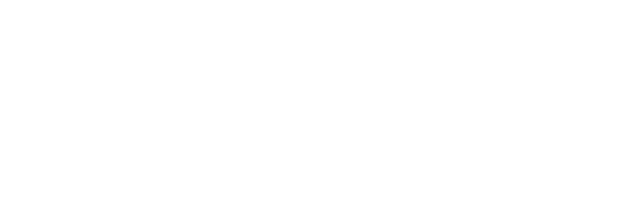
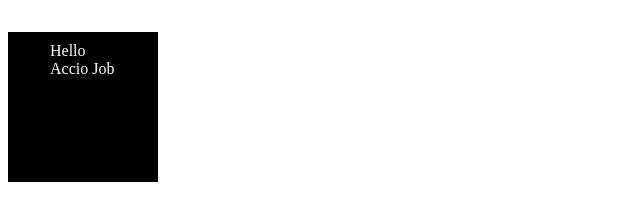
Before and after one commit to acciojob/hello-acciojob-KnightRiderSharad, a website: page main.html in a window 1280 px wide. Shown: the whole page, without its empty margins (0-640 px from the left). Drawn offline with Linux system fonts and the light colour scheme.

Commit message:
completed

```diff
--- a/main.html
+++ b/main.html
@@ -7,7 +7,11 @@
 </head>
 
 <body>
-	<!-- the entire body must be written by student -->
+	<main class="Accio" id="Job">
+      <p class="hello-accio-job">Hello Accio Job</p>
+	  </main>
+
+
     <script type="text/javascript" src="./script.js">
 </script>
 
--- a/styles.css
+++ b/styles.css
@@ -1,2 +1,12 @@
+.Accio{
+    width:150px;
+    height:150px;
+    background-color: black;
+}
 
+.hello-accio-job{
+    color: white;
+    margin: 32px;
+    padding: 10px;
+}
 /* Your CSS Code here. */
```
